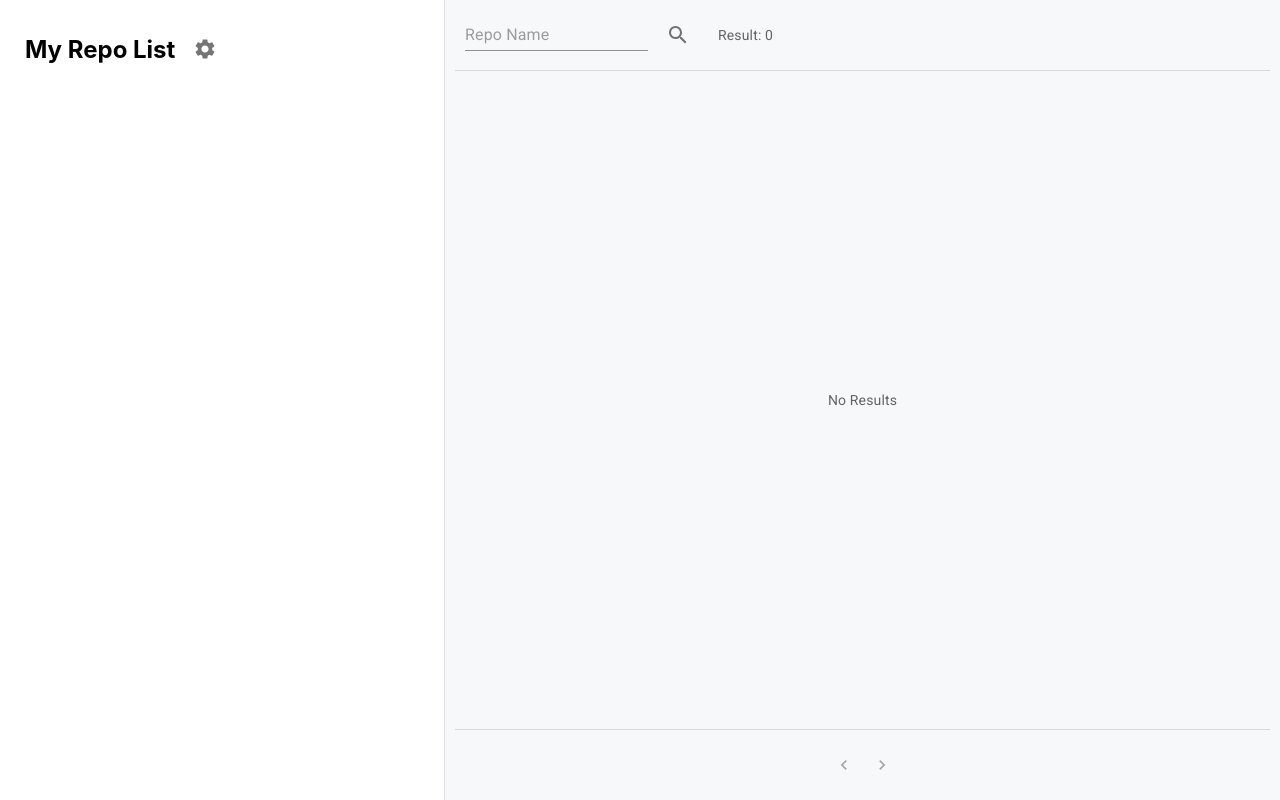
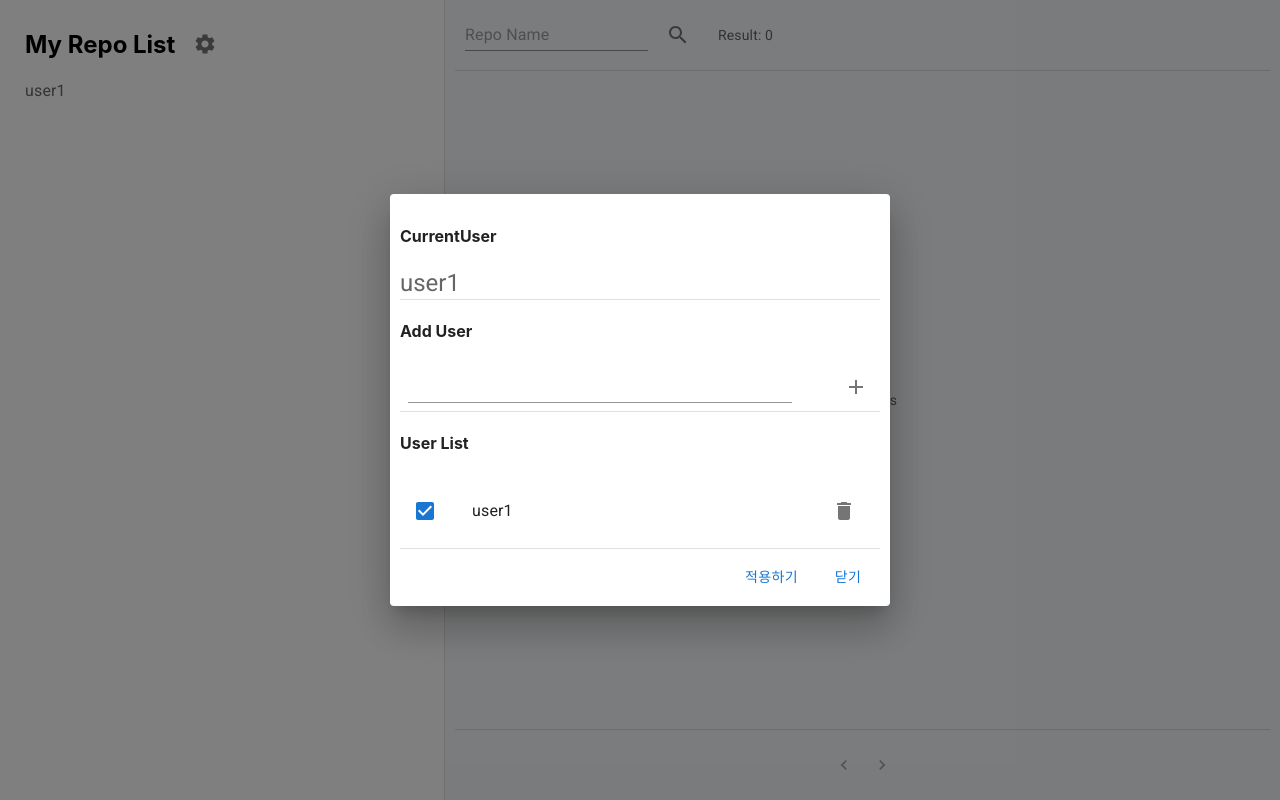
Before and after one commit to KiimDoHyun/Git-Api, a React (Create React App) app: page / in a window 1280 px wide. Both pictures are taken after a click on the button 205 px from the left and 49 px from the top of the page. Built offline with nearby package versions, Linux system fonts and the light colour scheme.

Commit message:
feat: 사용자 변경, 추가, 삭제 기능 추가

```diff
--- a/src/App.jsx
+++ b/src/App.jsx
@@ -4,6 +4,7 @@ import Router from "./Router/Router";
 import SideBar from "./Component/SideBar";
 import { DragDropContext } from "react-beautiful-dnd";
 import useOnDrag from "./Hook/useOnDrag";
+import UserSettingDialog from "./Component/UserSettingDialog";
 function App() {
     const [saveTargetRef, onDragStart, onDragEnd] = useOnDrag();
 
@@ -19,6 +20,9 @@ function App() {
                 {/* Main */}
                 <Router saveTargetRef={saveTargetRef} />
             </DragDropContext>
+
+            {/* 사용자 설정 Dialog */}
+            <UserSettingDialog />
         </div>
     );
 }
--- a/src/Component/Main/SearchRepoList.jsx
+++ b/src/Component/Main/SearchRepoList.jsx
@@ -11,6 +11,7 @@ import {
     re_repo_searchPage,
     re_repo_searchPageIsLoading,
 } from "../../Store/repo";
+import { rc_user_user } from "../../Store/user";
 import CommonListItem from "../Common/CommonListItem";
 import Loading from "../Common/Loading";
 import NoData from "../Common/NoData";
@@ -43,10 +44,15 @@ const SearchRepoList = ({ saveTargetRef }) => {
         setSearchPage(value);
     }, []);
 
+    // 현재 사용자
+    const currentUser = useRecoilValue(rc_user_user);
+
     useEffect(() => {
+        if (!currentUser) return;
+
         const data = JSON.stringify(savedRepoList);
-        window.localStorage.setItem("repoList", data);
-    }, [savedRepoList]);
+        window.localStorage.setItem(`${currentUser}_repoList`, data);
+    }, [currentUser, savedRepoList]);
 
     return (
         <SearchRepoListBlock
--- a/src/Component/SideBar.jsx
+++ b/src/Component/SideBar.jsx
@@ -1,6 +1,6 @@
 import React, { useCallback } from "react";
 import { Draggable, Droppable } from "react-beautiful-dnd";
-import { useRecoilValue } from "recoil";
+import { useRecoilValue, useSetRecoilState } from "recoil";
 import styled from "styled-components";
 import { ID_DELETE_AREA, ID_SAVED_AREA } from "../Common/common";
 import { rc_repo_savedRepoList } from "../Store/repo";
@@ -19,11 +19,18 @@ import { useLocation, useNavigate } from "react-router-dom";
 import SettingsIcon from "@mui/icons-material/Settings";
 import HomeIcon from "@mui/icons-material/Home";
 import CommonListItem from "./Common/CommonListItem";
+import { rc_user_showSetUserModal, rc_user_user } from "../Store/user";
 const SideBar = () => {
     const location = useLocation();
 
     // 저장된 repo 리스트
     const savedRepoList = useRecoilValue(rc_repo_savedRepoList);
+
+    // 사용자
+    const currentUser = useRecoilValue(rc_user_user);
+
+    // 사용자 Dialog 활성화 여부
+    const setShowSetUserModal = useSetRecoilState(rc_user_showSetUserModal);
 
     const showDeleteArea = useRecoilValue(rc_drag_showDeleteArea);
     const showSaveArea = useRecoilValue(rc_drag_showSaveArea);
@@ -39,6 +46,10 @@ const SideBar = () => {
         [navigate]
     );
 
+    const onClickSetting = useCallback(() => {
+        setShowSetUserModal(true);
+    }, []);
+
     const onClickHome = useCallback(() => {
         navigate("/");
     }, []);
@@ -46,9 +57,10 @@ const SideBar = () => {
     return (
         <SideBarBlock>
             <div className="headerArea">
+                <div className="titleArea">
                     <h2>My Repo List</h2>
-                <Tooltip title="설정화면을 활성화 합니다.">
-                    <IconButton>
+                    <Tooltip title="사용자 설정창을 활성화 합니다.">
+                        <IconButton onClick={onClickSetting}>
                             <SettingsIcon />
                         </IconButton>
                     </Tooltip>
@@ -63,6 +75,14 @@ const SideBar = () => {
                             </IconButton>
                         </Tooltip>
                     )}
+                </div>
+                <div className="subArea">
+                    <Tooltip title="현재 사용자 입니다.">
+                        <Typography variant="body1" color="text.secondary">
+                            {currentUser}
+                        </Typography>
+                    </Tooltip>
+                </div>
             </div>
             <div className="contentsArea">
                 <Droppable droppableId={ID_SAVED_AREA}>
@@ -138,11 +158,19 @@ const SideBarBlock = styled.div`
 
     .headerArea {
         padding: 0 15px;
+    }
+
+    .headerArea .titleArea {
         flex: 1;
 
         display: flex;
         align-items: center;
         gap: 10px;
+    }
+
+    .subArea {
+        display: flex;
+        align-items: center;
     }
 
     .homeIcon {
--- /dev/null
+++ b/src/Component/UserSettingDialog.jsx
@@ -0,0 +1,215 @@
+import {
+    Button,
+    Checkbox,
+    Dialog,
+    Divider,
+    IconButton,
+    Input,
+    List,
+    ListItem,
+    ListItemButton,
+    ListItemIcon,
+    ListItemText,
+    Typography,
+} from "@mui/material";
+import React, { useCallback, useEffect, useState } from "react";
+import { useRecoilState, useSetRecoilState } from "recoil";
+import styled from "styled-components";
+import {
+    rc_user_showSetUserModal,
+    rc_user_user,
+    rc_user_userList,
+} from "../Store/user";
+import DeleteIcon from "@mui/icons-material/Delete";
+import CheckBoxOutlineBlankIcon from "@mui/icons-material/CheckBoxOutlineBlank";
+import CheckBoxIcon from "@mui/icons-material/CheckBox";
+import { CheckBox } from "@mui/icons-material";
+import { rc_repo_savedRepoList } from "../Store/repo";
+import { useSnackbar } from "notistack";
+import AddIcon from "@mui/icons-material/Add";
+const UserSettingDialog = () => {
+    const { enqueueSnackbar } = useSnackbar();
+    // 사용자 Dialog 활성화 여부
+    const [showSetUserModal, setShowSetUserModal] = useRecoilState(
+        rc_user_showSetUserModal
+    );
+    const setRepoList = useSetRecoilState(rc_repo_savedRepoList);
+
+    // 사용자 변경, 사용자 추가, 사용자 삭제
+
+    // 현재 사용자
+    const [currentUser, setCurrentUser] = useRecoilState(rc_user_user);
+
+    // 선택된 사용자
+    const [selectedUser, setSelectedUser] = useState("");
+
+    // 사용자 리스트
+    const [userList, setUserList] = useRecoilState(rc_user_userList);
+
+    // 새로운 사용자 추가
+    const onSubmit = useCallback(
+        (e) => {
+            e.preventDefault();
+            const inputValue = e.target[0].value;
+
+            if (userList.length === 5) {
+                enqueueSnackbar("사용자는 5명 까지 등록 가능합니다.", {
+                    variant: "error",
+                });
+                return;
+            }
+
+            if (userList.find((findItem) => findItem === inputValue)) {
+                enqueueSnackbar("이미 등록된 사용자입니다.", {
+                    variant: "error",
+                });
+                return;
+            }
+
+            if (!inputValue) {
+                enqueueSnackbar("등록할 사용자명을 입력하세요", {
+                    variant: "error",
+                });
+                return;
+            }
+
+            setUserList((prevUserList) => [...prevUserList, inputValue]);
+            window.localStorage.setItem(`${inputValue}_repoList`, "[]");
+            window.localStorage.setItem(`userList`, [...userList, inputValue]);
+            e.target[0].value = "";
+        },
+        [userList]
+    );
+
+    // 적용하기
+    const onClickOK = useCallback(() => {
+        // 사용자를 변경한다.
+        setCurrentUser(selectedUser);
+        window.localStorage.setItem(`currentUser`, selectedUser);
+
+        const data = JSON.parse(
+            window.localStorage.getItem(`${selectedUser}_repoList`)
+        );
+
+        setRepoList(data || []);
+        setShowSetUserModal(false);
+        enqueueSnackbar("사용자가 변경되었습니다.", { variant: "success" });
+    }, [selectedUser]);
+
+    // 닫기
+    const onClose = useCallback(() => {
+        setShowSetUserModal(false);
+    }, []);
+
+    // 사용자 리스트 선택
+    const onClickList = useCallback((item) => {
+        setSelectedUser(item);
+    }, []);
+
+    // 사용자 리스트 제거
+    const onClickDelete = useCallback(
+        (item) => {
+            if (item === selectedUser) {
+                enqueueSnackbar("현재 선택된 사용자는 삭제할 수 없습니다.", {
+                    variant: "error",
+                });
+                return;
+            }
+
+            if (window.confirm("삭제하시겠습니까?")) {
+                setUserList((prevUserList) =>
+                    prevUserList.filter((filterItem) => filterItem !== item)
+                );
+                window.localStorage.removeItem(`${item}_repoList`);
+            }
+        },
+        [selectedUser]
+    );
+
+    useEffect(() => {
+        setSelectedUser(currentUser);
+    }, [currentUser]);
+    return (
+        <>
+            <Dialog open={showSetUserModal} onClose={onClose}>
+                <UserSettingDialogBlock>
+                    <h4>CurrentUser</h4>
+                    <Typography variant="h5" color="text.secondary">
+                        {currentUser}
+                    </Typography>
+                    <Divider />
+                    <h4>Add User</h4>
+                    <form onSubmit={onSubmit}>
+                        <Input sx={{ m: 1, width: "80%" }} />
+                        <IconButton type="submit" style={{ width: "10%" }}>
+                            <AddIcon />
+                        </IconButton>
+                    </form>
+                    <Divider />
+                    <h4>User List</h4>
+                    <List>
+                        {userList.map((item, idx) => (
+                            <ListItem
+                                key={`${item}${idx}`}
+                                secondaryAction={
+                                    <IconButton
+                                        onClick={() => onClickDelete(item)}
+                                    >
+                                        <DeleteIcon />
+                                    </IconButton>
+                                }
+                                disablePadding
+                            >
+                                <ListItemButton
+                                    onClick={() => onClickList(item)}
+                                >
+                                    <ListItemIcon>
+                                        <Checkbox
+                                            edge="start"
+                                            checked={item === selectedUser}
+                                            tabIndex={-1}
+                                            disableRipple
+                                            inputProps={{
+                                                "aria-labelledby": `${item}${idx}`,
+                                            }}
+                                        />
+                                    </ListItemIcon>
+                                    <ListItemText
+                                        id={`${item}${idx}`}
+                                        primary={item}
+                                    />
+                                </ListItemButton>
+                            </ListItem>
+                        ))}
+                    </List>
+                    <Divider />
+                    <div className="buttonArea">
+                        <Button onClick={onClickOK}>적용하기</Button>
+                        <Button onClick={onClose}>닫기</Button>
+                    </div>
+                </UserSettingDialogBlock>
+            </Dialog>
+        </>
+    );
+};
+
+const UserSettingDialogBlock = styled.div`
+    width: 500px;
+    padding: 10px;
+    box-sizing: border-box;
+
+    form {
+        width: 100%;
+        display: flex;
+        justify-content: space-between;
+    }
+
+    .buttonArea {
+        margin-top: 10px;
+        width: 100%;
+        display: flex;
+        justify-content: flex-end;
+        gap: 10px;
+    }
+`;
+export default UserSettingDialog;
--- a/src/Setting/SetRepoList.jsx
+++ b/src/Setting/SetRepoList.jsx
@@ -1,22 +1,32 @@
 import React, { useEffect } from "react";
 import { useSetRecoilState } from "recoil";
 import { rc_repo_savedRepoList } from "../Store/repo";
-import { rc_user_user } from "../Store/user";
+import { rc_user_user, rc_user_userList } from "../Store/user";
 
 const SetRepoList = () => {
     const setRepoList = useSetRecoilState(rc_repo_savedRepoList);
     const setCurrentUser = useSetRecoilState(rc_user_user);
+    const setUserList = useSetRecoilState(rc_user_userList);
 
     // localStorage에 저장된 repoList를 Recoil에 저장한다.
     useEffect(() => {
         const currentUser = window.localStorage.getItem("currentUser");
-        setCurrentUser(currentUser);
+
+        if (!currentUser) {
+            window.localStorage.setItem("user1", "user1");
+            window.localStorage.setItem("user1_repoList", "[]");
+            window.localStorage.setItem("userList", "user1");
+        }
 
         const data = JSON.parse(
             window.localStorage.getItem(`${currentUser}_repoList`)
         );
 
+        const userList = window.localStorage.getItem("userList");
+
         setRepoList(data || []);
+        setCurrentUser(currentUser || "user1");
+        setUserList(userList.split(","));
     }, [setRepoList]);
 
     return <></>;
--- a/src/Store/user.js
+++ b/src/Store/user.js
@@ -4,3 +4,13 @@ export const rc_user_user = atom({
     key: "rc_user_user",
     default: "",
 });
+
+export const rc_user_userList = atom({
+    key: "rc_user_userList",
+    default: [],
+});
+
+export const rc_user_showSetUserModal = atom({
+    key: "rc_user_showSetUserModal",
+    default: false,
+});
```
Lines whose indentation alone changed are shown as unchanged.
